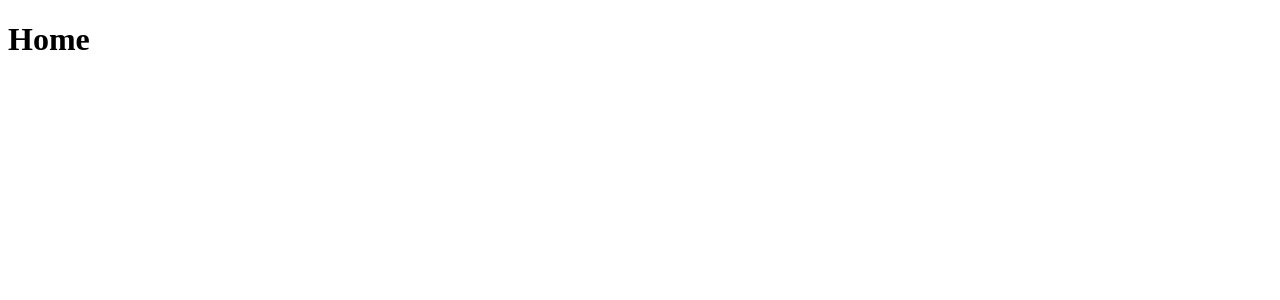
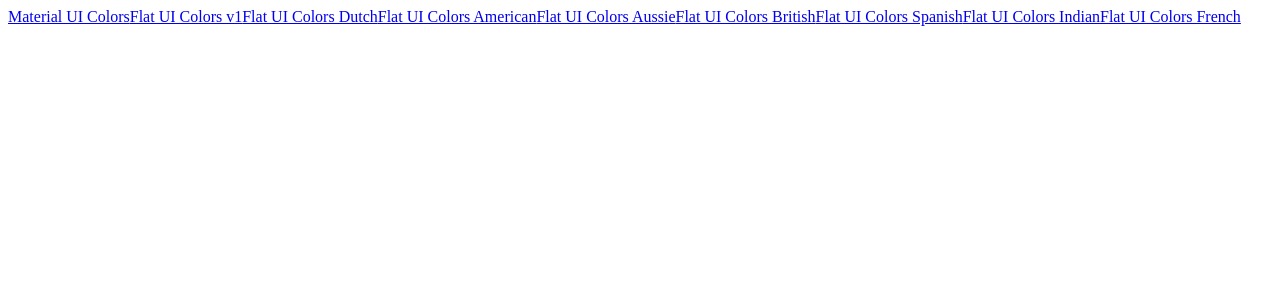
Before and after one commit to rafiurrafi/react-bootcamp, a React (Create React App) app: page / in a window 1280 px wide. Shown: the top 300 px of the page. Built offline with nearby package versions, Linux system fonts and the light colour scheme.

Commit message:
added paletteList

```diff
--- a/src/app.jsx
+++ b/src/app.jsx
@@ -3,6 +3,7 @@
 import seedColors from "./seedColors";
 import { Route, Switch } from "react-router-dom";
 import { generatePalette } from "./components/utils/colorHelpers";
+import PaletteList from "./components/paletteList";
 const App = (props) => {
   const findPalette = (id) => {
     return seedColors.find((color) => color.id === id);
@@ -17,7 +18,7 @@
           />
         )}
       />
-      <Route path="/" render={() => <h1>Home</h1>} />
+      <Route path="/" render={() => <PaletteList palette={seedColors} />} />
     </Switch>
     // <div>
     //   <Palette palette={generatePalette(seedColors[4])} />
--- /dev/null
+++ b/src/components/paletteList.jsx
@@ -0,0 +1,16 @@
+import React from "react";
+import { Link } from "react-router-dom";
+
+class PaletteList extends React.Component {
+  render() {
+    return (
+      <div>
+        {this.props.palette.map((p) => (
+          <Link to={`/palette/${p.id}`}>{p.paletteName}</Link>
+        ))}
+      </div>
+    );
+  }
+}
+
+export default PaletteList;
```
